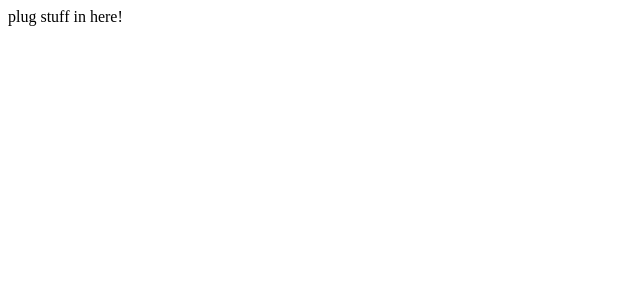
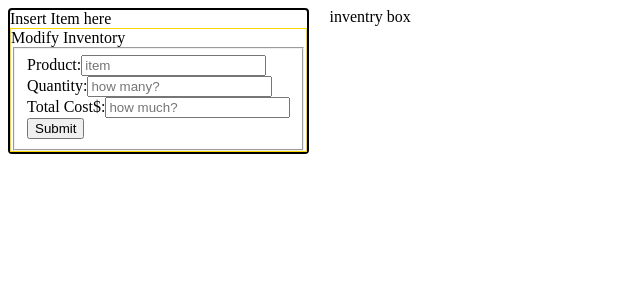
Before and after one commit to lucasd514/inventory-manager, a React (Create React App) app: page /inventory in a window 1280 px wide. Shown: the top 300 px of the page, without its empty margins (0-640 px from the left). Built offline with nearby package versions, Linux system fonts and the light colour scheme.

Commit message:
started form

```diff
--- a/src/components/inventoryManager.js
+++ b/src/components/inventoryManager.js
@@ -1,7 +1,25 @@
 import React from "react";
-
+import styled from "styled-components";
+import ItemModifier from "./managerComponents/ItemModifier";
 function InventoryManager() {
-  return <div>plug stuff in here!</div>;
+  return (
+    <>
+      <Box>
+        {" "}
+        <InsertInto>
+          <ItemModifier />
+        </InsertInto>
+        <div>inventry box</div>
+      </Box>
+    </>
+  );
 }
 
+const Box = styled.div`
+  display: flex;
+`;
+
+const InsertInto = styled.div`
+  margin-right: 20px;
+`;
 export default InventoryManager;
--- /dev/null
+++ b/src/components/managerComponents/ItemModifier.js
@@ -0,0 +1,47 @@
+import React from "react";
+import styled from "styled-components";
+function ItemModifier() {
+  function captureInfo() {
+    console.log("click");
+  }
+
+  return (
+    <Container>
+      <div>Insert Item here</div>
+      <InsertBox>
+        <form id="inventoryMod" class="form-container" />
+        <header class="form-header">Modify Inventory </header>
+        <fieldset class="form-fieldset">
+          <section class="product">
+            <label class="form-label">Product:</label>
+            <label class="input-label">
+              <input type="text" placeholder="item" />
+            </label>
+          </section>
+          <section class="quantity">
+            <label for="form-label">
+              Quantity:
+              <input id="qty" type="number" placeholder="how many?" />
+            </label>
+          </section>
+          <section class="quantity">
+            <label for="form-label">
+              Total Cost$:
+              <input id="cost" type="number" placeholder="how much?" />
+            </label>
+          </section>
+          <input type="submit" onClick={captureInfo} />
+        </fieldset>
+      </InsertBox>
+    </Container>
+  );
+}
+
+const Container = styled.div`
+  border: 2px black solid;
+  border-radius: 4px;
+`;
+const InsertBox = styled.div`
+  border: 1px gold solid;
+`;
+export default ItemModifier;
```
